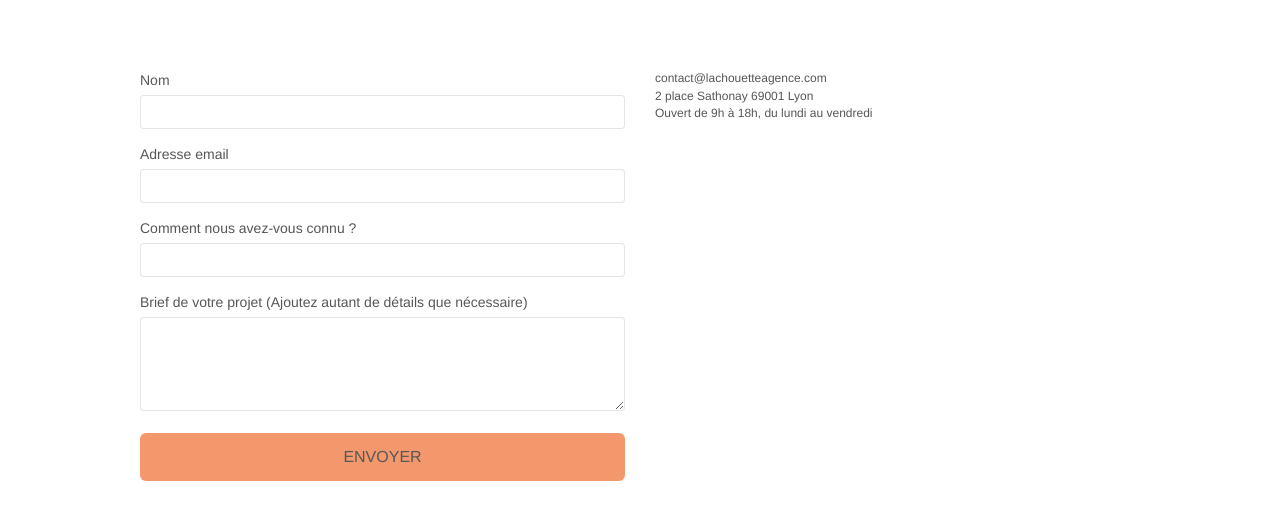
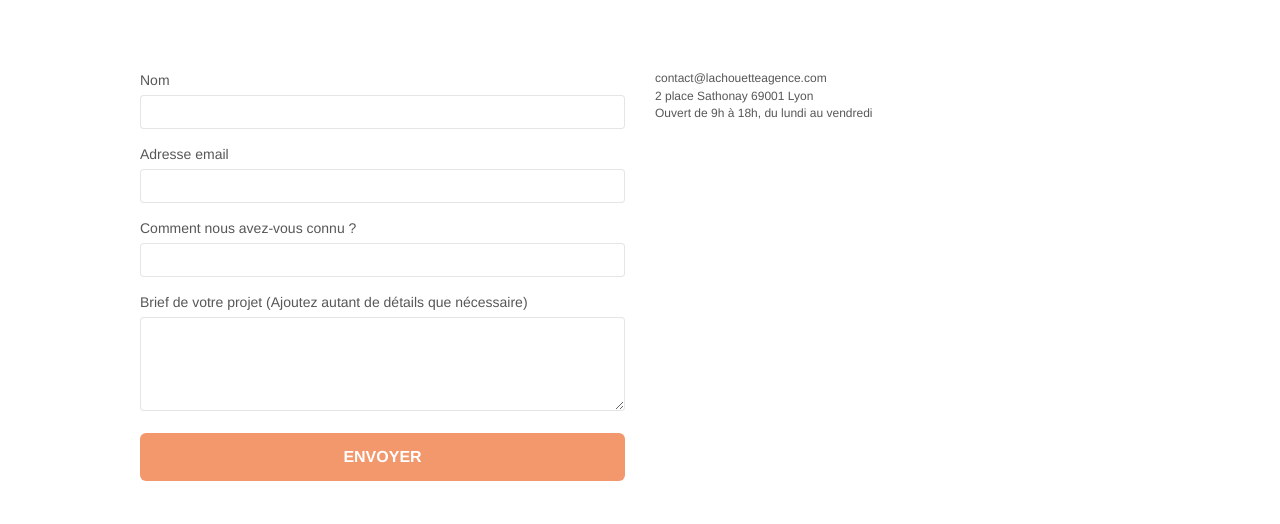
Before and after one commit to DANIEL974688/GiraudDaniel_4_20082021, a plain HTML site: page page2.html in a window 1280 px wide. Shown: the part 428-952 px from the top of the page. Drawn offline with Linux system fonts and the light colour scheme.

Commit message:
mise à jour formulaire contact 18092021

```diff
--- a/page2.html
+++ b/page2.html
@@ -78,8 +78,8 @@
 <div class="bloc bgc-white l-bloc" id="bloc-7">
 	<div class="container bloc-lg">
 		<div class="row">
-			<div class="col-sm-6">
-
+			<div class="col-sm-6" >
+				<form method="POST" action="mailto:yachnor@aol.com">
 					<div class="form-group">
 						<label>
 							Nom
@@ -103,9 +103,7 @@
 							Brief de votre projet (Ajoutez autant de détails que nécessaire)<br>
 						</label><textarea id="message" class="form-control" rows="4" cols="50" required></textarea>
 					</div>
-                        <button class="bloc-button btn btn-lg btn-block cta-hero btn-atomic-tangerine" type="submit">
-						<a  href="mailto:yachnor@aol.com"> Envoyer</a>
-					    </button>
+					    <input   value="Envoyer"  class="bloc-button btn btn-lg btn-block cta-hero btn-atomic-tangerine" type="submit">
                     </form>
 			</div>
 			<div class="col-sm-6">
```
